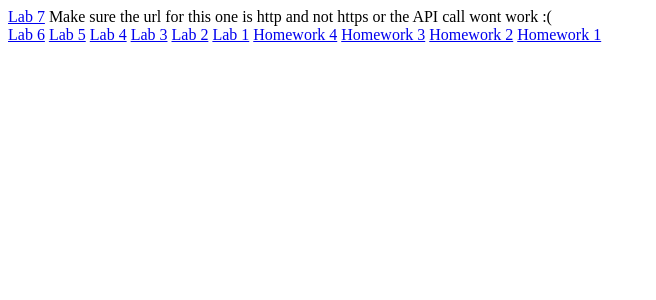
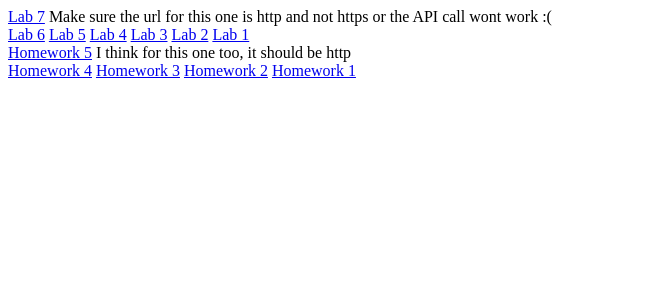
Before and after one commit to adrfig966/cst336, a PHP site: page / in a window 1280 px wide. Shown: the top 300 px of the page, without its empty margins (0-656 px from the left). Run offline with PHP 8.4, Linux system fonts and the light colour scheme.

Commit message:
All my work except lab 8 and 9

```diff
--- a/index.php
+++ b/index.php
@@ -3,6 +3,8 @@
     <head>
     </head>
     <body>
+
+
             <a href="lab7/index.php">Lab 7</a> Make sure the url for this one is http and not https or the API call wont work :(
             <br>
             <a href="lab6/index.php">Lab 6</a>
@@ -11,6 +13,9 @@
             <a href="lab3/index.php">Lab 3</a>
             <a href="lab2/index.php">Lab 2</a>
             <a href="lab1-personalportfolio/index.html">Lab 1</a>
+            <br>
+            <a href="hw5/index.php">Homework 5</a> I think for this one too, it should be http
+            <br>
             <a href="hw4/index.php">Homework 4</a>
             <a href="hw3/index.php">Homework 3</a>
             <a href="hw2/index.php">Homework 2</a>
```
